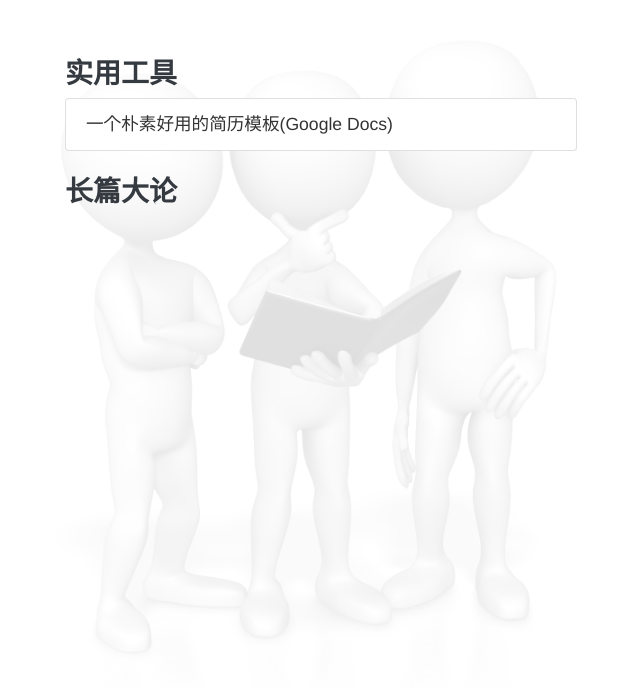
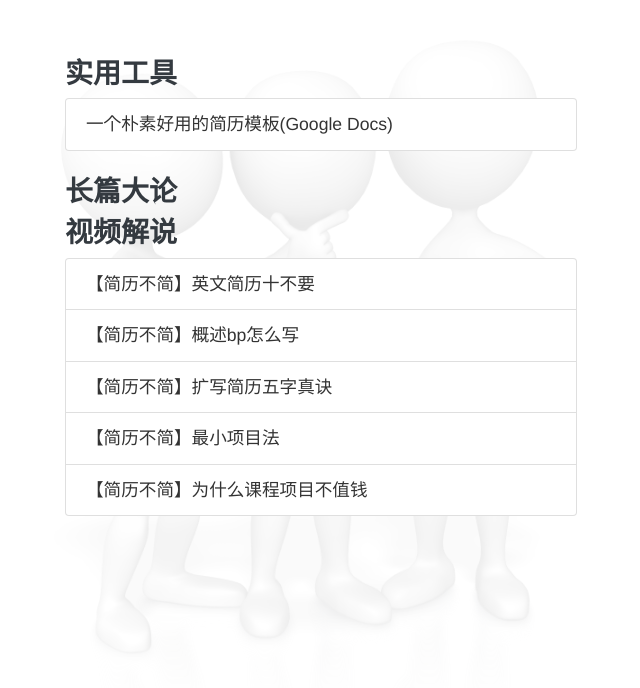
Before and after one commit to gaogaotiantian/eecsresume, a Flask app: page /article in a window 1280 px wide. Shown: the part 54-742 px from the top of the page, without its empty margins (319-959 px from the left). Run offline with Flask 2, Linux system fonts and the light colour scheme; data that the repository does not hold is empty; some libraries are stand-ins or nearby versions.

Commit message:
Add videos

```diff
--- a/templates/article.html
+++ b/templates/article.html
@@ -19,6 +19,16 @@
             {% endfor %}
           </ul>
         </div>
+        <div>
+          <h3>视频解说</h3>
+          <ul class="list-group">
+            <li class="list-article list-group-item"><a href="https://www.zhihu.com/zvideo/1323641556440547328">【简历不简】英文简历十不要</a></li>
+            <li class="list-article list-group-item"><a href="https://www.zhihu.com/zvideo/1333046546238431232">【简历不简】概述bp怎么写</a></li>
+            <li class="list-article list-group-item"><a href="https://www.zhihu.com/zvideo/1328627518186999808">【简历不简】扩写简历五字真诀</a></li>
+            <li class="list-article list-group-item"><a href="https://www.zhihu.com/zvideo/1326434822030147584">【简历不简】最小项目法</a></li>
+            <li class="list-article list-group-item"><a href="https://www.zhihu.com/zvideo/1330099104828567552">【简历不简】为什么课程项目不值钱</a></li>
+          </ul>
+        </div>
       </main>
     </div>
   </div>
```
